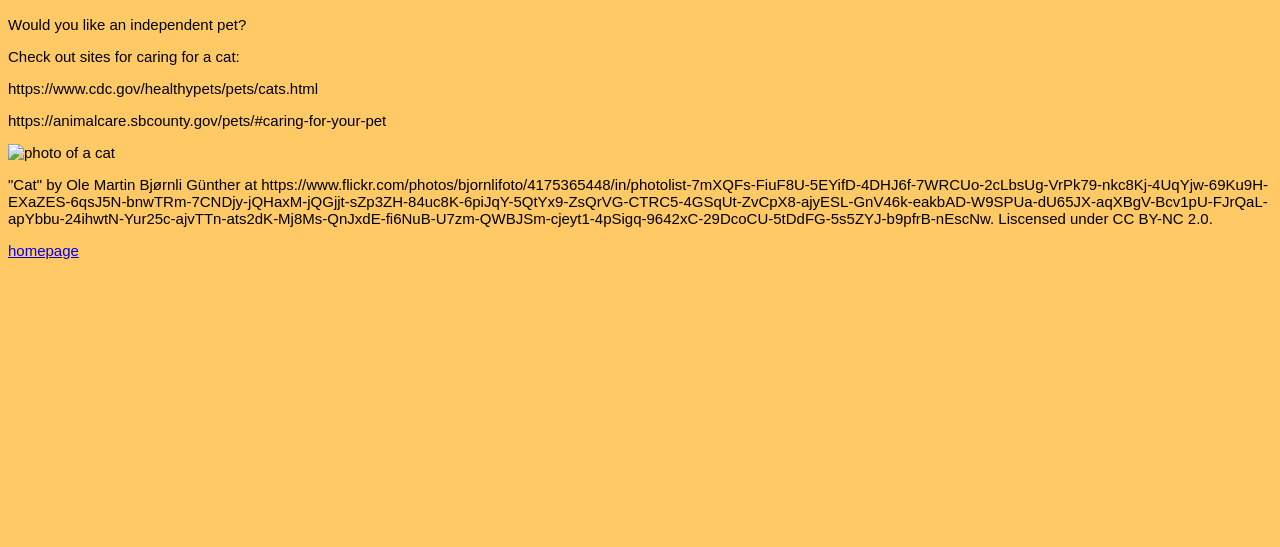
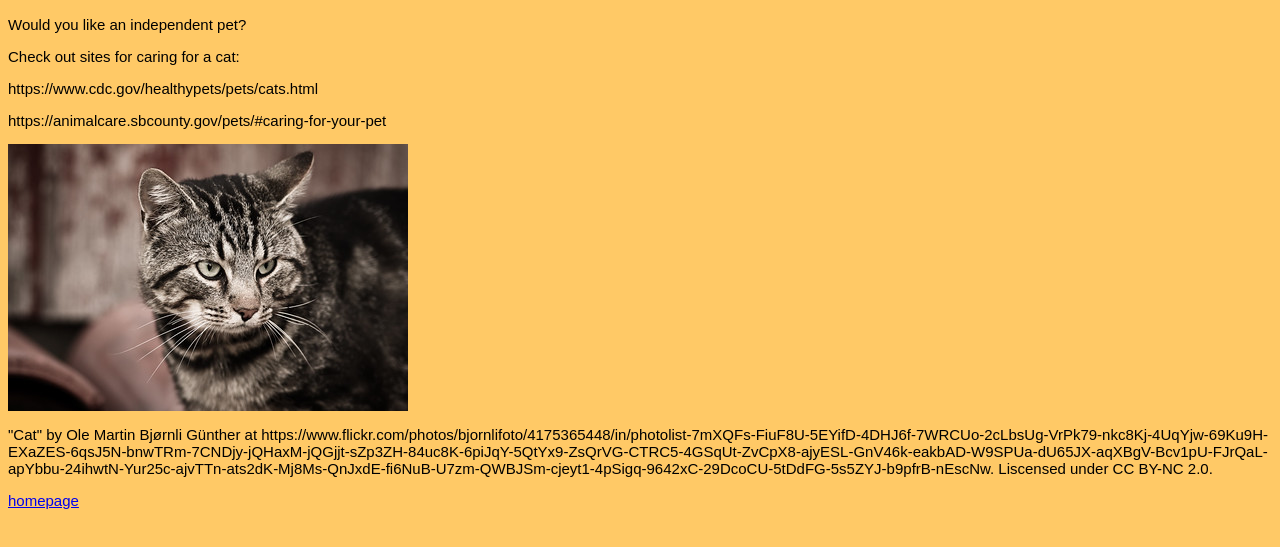
Before and after one commit to julieannek/whatpetshouldiget, a plain HTML site: page cat.html in a window 1280 px wide. Shown: the part 91-638 px from the top of the page. Drawn offline with Linux system fonts and the light colour scheme.

Commit message:
Update cat.html

```diff
--- a/cat.html
+++ b/cat.html
@@ -23,7 +23,7 @@
 
 
         <p>
-        <img src= "images/cat.jpg"
+        <img src= "cat.jpg"
         alt="photo of a cat">
 
         </p>
```
